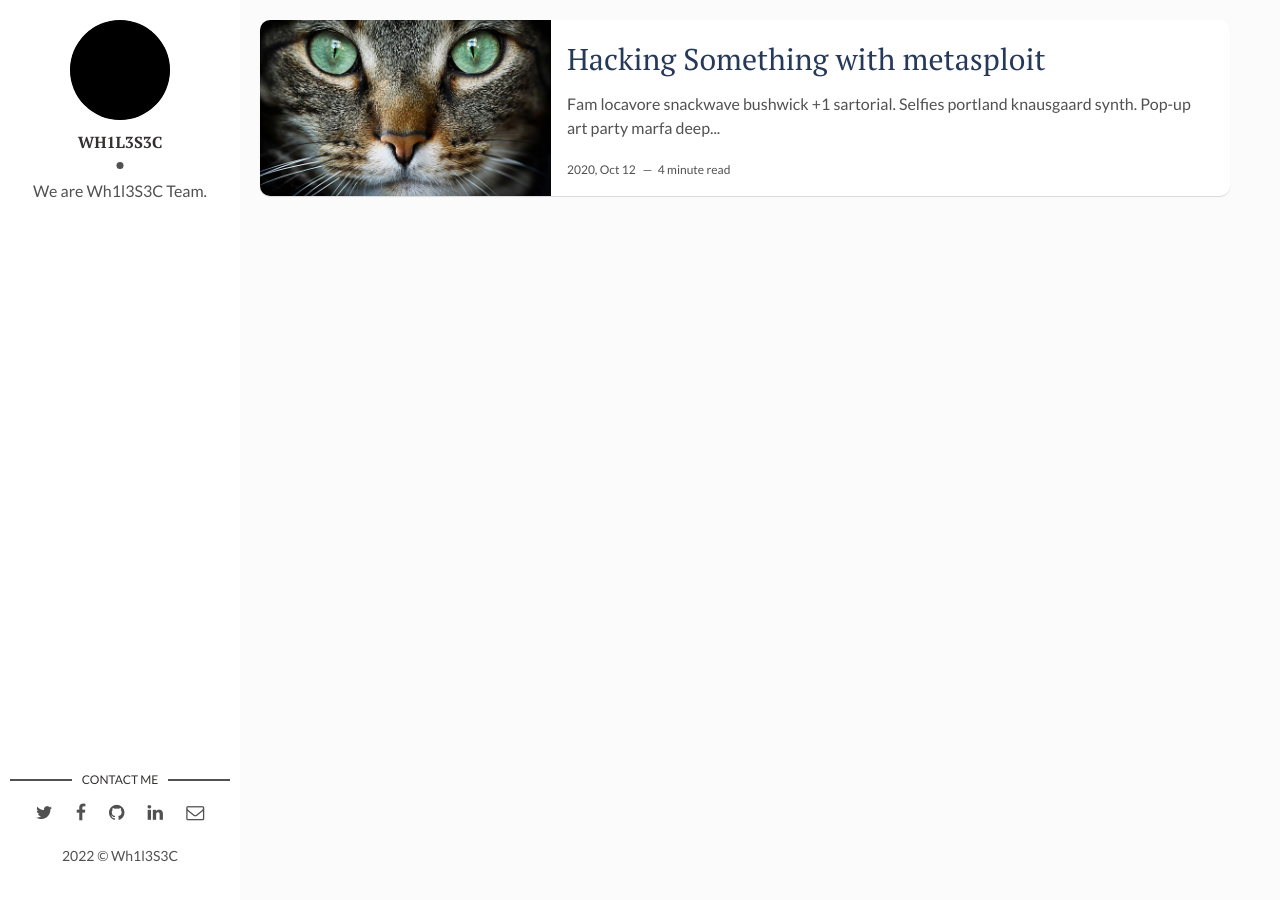
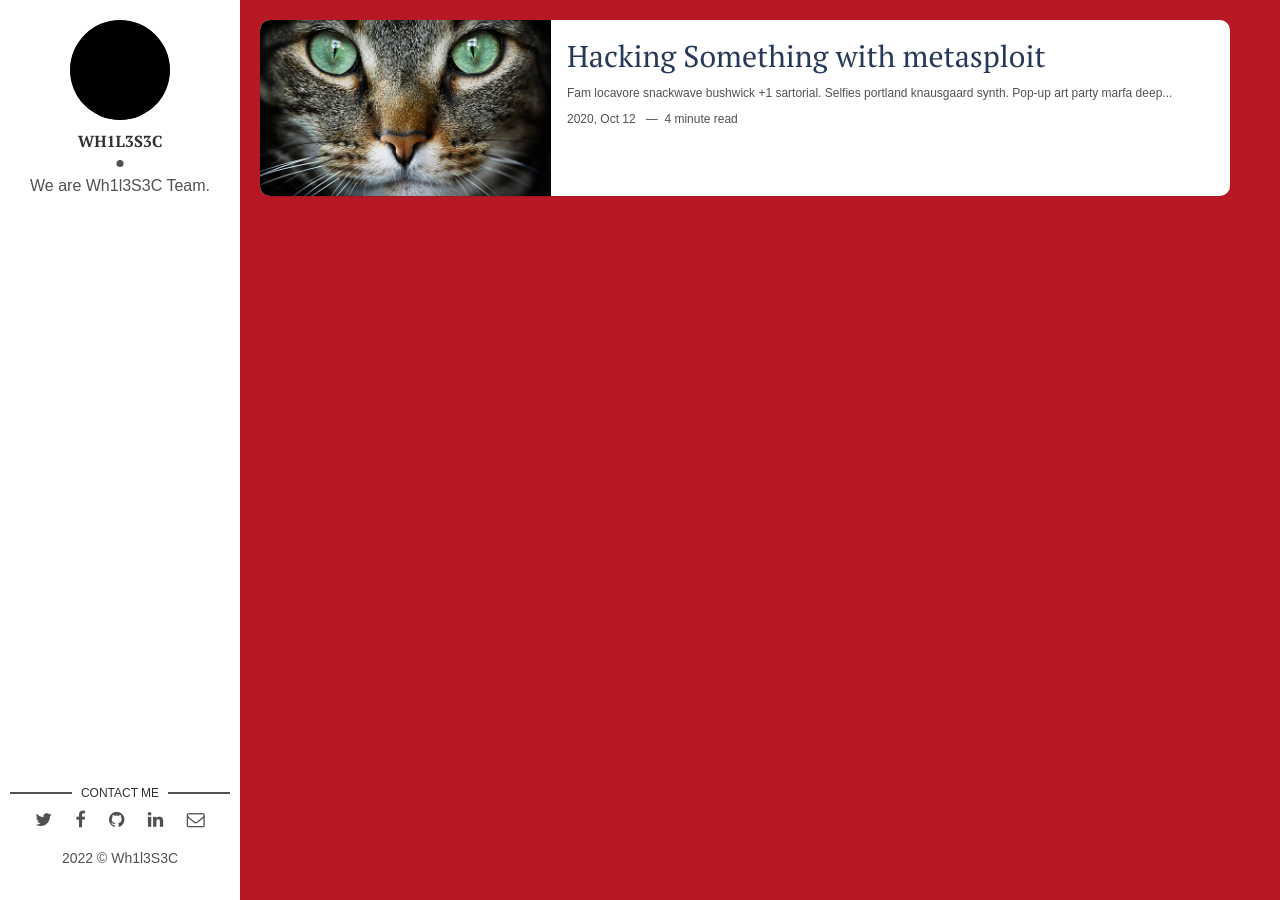
Before and after one commit to WhileSEC/whilesec, a Jekyll site: the page built from index.html, in a window 1280 px wide. Built offline with Jekyll 4.4.1, drawn with Linux system fonts in a browser that asks for light colours; the list of posts is cut into pages by our own code.

Commit message:
adding particle js

```diff
--- a/_layouts/default.html
+++ b/_layouts/default.html
@@ -1,5 +1,6 @@
 <!DOCTYPE html>
 <html lang="en">
+  <div id="particles-js">
 {% include head.html %}
 <body>
 
@@ -9,4 +10,5 @@
 
   {% include analytics.html %}
 </body>
+</div>
 </html>
--- a/assets/css/main.css
+++ b/assets/css/main.css
@@ -1479,3 +1479,66 @@
     font-size: 21px;
   }
 }
+
+/* edited by p4nth3r */
+
+/* ---- reset ---- */
+
+body {
+  margin: 0;
+  font:normal 75% Arial, Helvetica, sans-serif;
+}
+
+canvas {
+  display: block;
+  vertical-align: bottom;
+}
+
+/* ---- particles.js container ---- */
+
+#particles-js {
+  position: absolute;
+  width: 100%;
+  height: 100%;
+  background-color: #b61924;
+  background-image: url("");
+  background-repeat: no-repeat;
+  background-size: cover;
+  background-position: 50% 50%;
+}
+
+/* ---- stats.js ---- */
+
+.count-particles{
+  background: #000022;
+  position: absolute;
+  top: 48px;
+  left: 0;
+  width: 80px;
+  color: #13E8E9;
+  font-size: .8em;
+  text-align: left;
+  text-indent: 4px;
+  line-height: 14px;
+  padding-bottom: 2px;
+  font-family: Helvetica, Arial, sans-serif;
+  font-weight: bold;
+}
+
+.js-count-particles{
+  font-size: 1.1em;
+}
+
+#stats,
+.count-particles{
+  -webkit-user-select: none;
+}
+
+#stats{
+  border-radius: 3px 3px 0 0;
+  overflow: hidden;
+}
+
+.count-particles{
+  border-radius: 0 0 3px 3px;
+}
```
